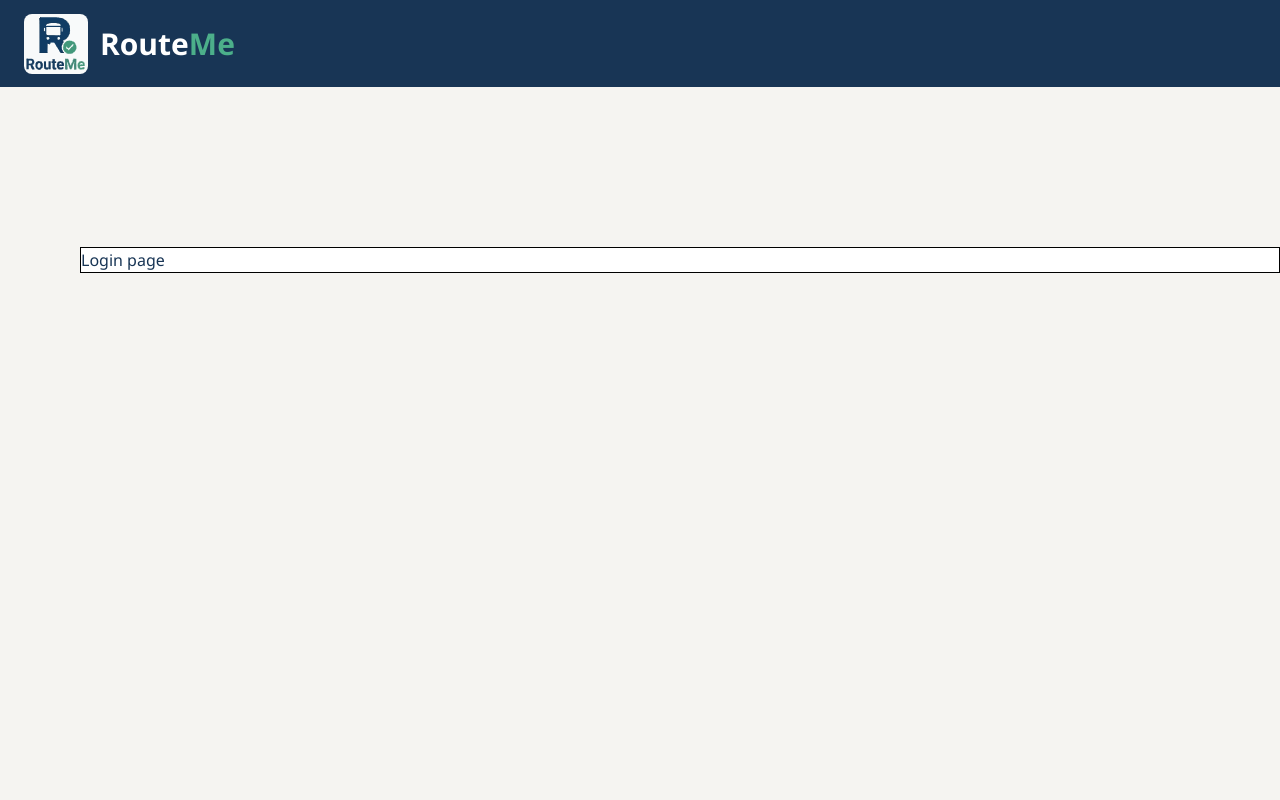
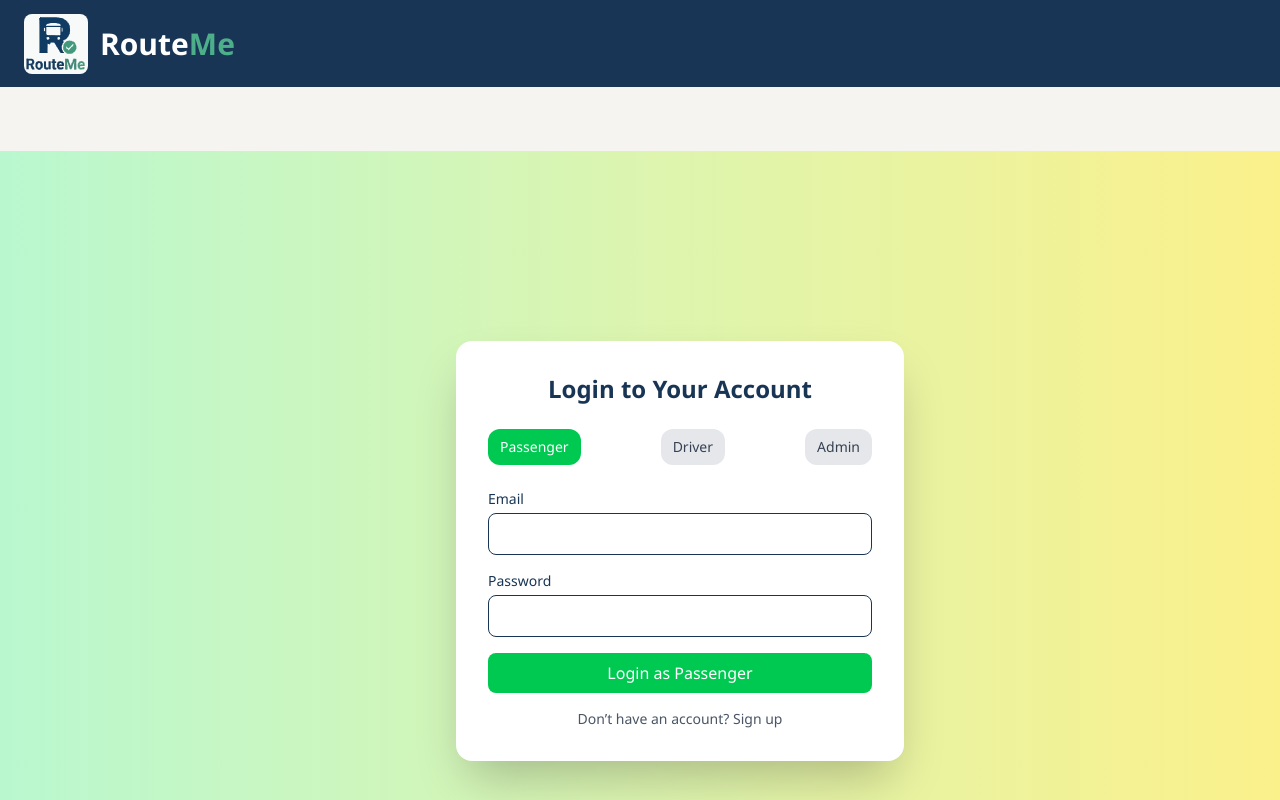
Before and after one commit to RouteMe-Transit/routeme-admin-web-frontend-, a Next.js app in the folder frontend/: page /login in a window 1280 px wide. Shown: the top 800 px of the page. Built offline with nearby package versions, Linux system fonts and the light colour scheme.

Commit message:
Developed Login portal

```diff
--- a/frontend/app/(auth)/login/page.tsx
+++ b/frontend/app/(auth)/login/page.tsx
@@ -1,14 +1,84 @@
-//login page
+"use client";
 
+import React, { useState } from "react";
 
+const roles = ["Passenger", "Driver", "Admin"];
 
+export default function LoginPage() {
+  const [role, setRole] = useState("Passenger");
+  const [email, setEmail] = useState("");
+  const [password, setPassword] = useState("");
 
+  const handleSubmit = (e: React.FormEvent) => {
+    e.preventDefault();
+    console.log({ role, email, password });
+    alert(`${role} logged in!`);
+  };
 
-export default function Login() {
-    return (
-        <div className="flex min-h-screen flex-col items-center justify-between p-24">
+  return (
+    <div className="min-h-screen flex items-center justify-center bg-gradient-to-r from-green-200 to-yellow-200">
+      <div className="bg-white shadow-2xl rounded-2xl p-8 w-full max-w-md">
+        <h1 className="text-2xl font-bold text-center mb-6">
+          Login to Your Account
+        </h1>
 
-            <div className="bg-white w-300 border border-black">Login page</div>
+        {/* Role Selector */}
+        <div className="flex justify-between mb-6">
+          {roles.map((r) => (
+            <button
+              key={r}
+              onClick={() => setRole(r)}
+              className={`px-3 py-2 rounded-xl text-sm font-medium transition ${
+                role === r
+                  ? "bg-green-500 text-white"
+                  : "bg-gray-200 text-gray-700"
+              }`}
+            >
+              {r}
+            </button>
+          ))}
         </div>
-    )
+
+        {/* Form */}
+        <form onSubmit={handleSubmit} className="space-y-4">
+          <div>
+            <label className="block text-sm font-medium mb-1">
+              Email
+            </label>
+            <input
+              type="email"
+              value={email}
+              onChange={(e) => setEmail(e.target.value)}
+              required
+              className="w-full px-3 py-2 border rounded-lg focus:outline-none focus:ring-2 focus:ring-green-400"
+            />
+          </div>
+
+          <div>
+            <label className="block text-sm font-medium mb-1">
+              Password
+            </label>
+            <input
+              type="password"
+              value={password}
+              onChange={(e) => setPassword(e.target.value)}
+              required
+              className="w-full px-3 py-2 border rounded-lg focus:outline-none focus:ring-2 focus:ring-green-400"
+            />
+          </div>
+
+          <button
+            type="submit"
+            className="w-full bg-green-500 text-white py-2 rounded-lg hover:bg-green-600 transition"
+          >
+            Login as {role}
+          </button>
+        </form>
+
+        <p className="text-center text-sm mt-4 text-gray-600">
+          Don’t have an account? Sign up
+        </p>
+      </div>
+    </div>
+  );
 }
```
